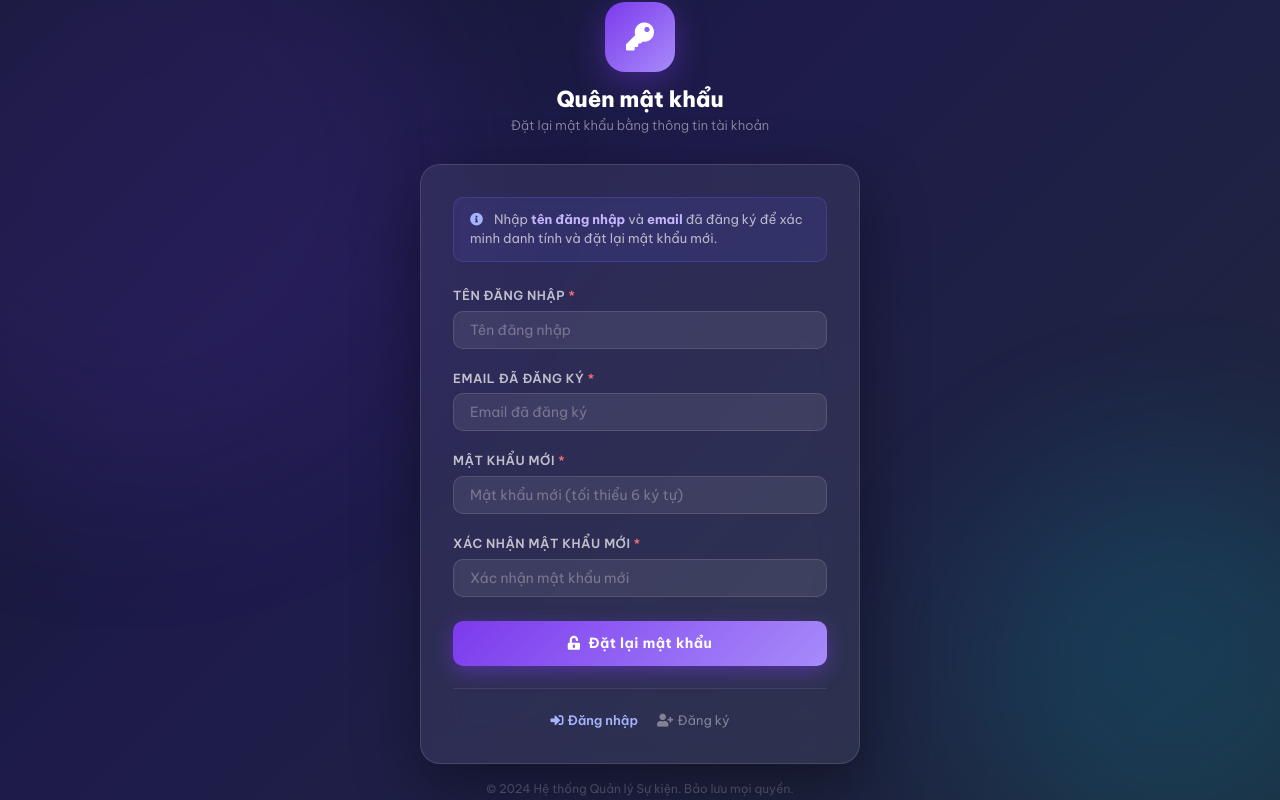
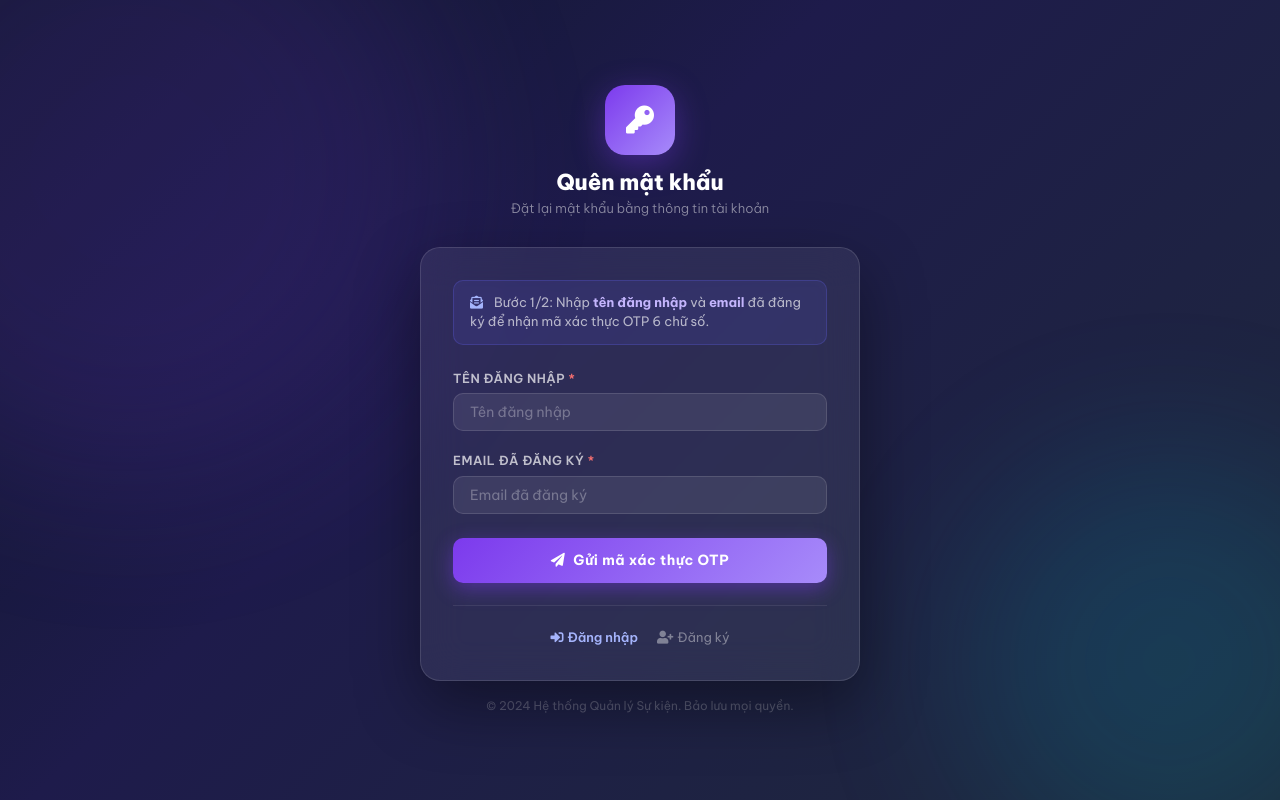
Before and after one commit to VanThuongNote/doAnTotNghiep, a Django app: page /forgot-password/ in a window 1280 px wide. Run offline with Django 3.2, Linux system fonts and the light colour scheme; parts of the project's set-up code (start-up, migrations or seed data) failed here and were passed over; some libraries are stand-ins or nearby versions.

Commit message:
feat(auth): quen mat khau 2 buoc bang ma OTP 6 so qua email va cai thien xac thuc

```diff
--- a/event_management/forms.py
+++ b/event_management/forms.py
@@ -80,10 +80,22 @@ class ResetPasswordForm(forms.Form):
     email = forms.EmailField(
         widget=forms.EmailInput(attrs={'class': 'form-control', 'placeholder': 'Email đã đăng ký'})
     )
+    otp_code = forms.CharField(
+        max_length=6,
+        required=False,
+        widget=forms.TextInput(attrs={
+            'class': 'form-control',
+            'placeholder': 'Nhập mã OTP 6 chữ số',
+            'maxlength': '6',
+            'style': 'letter-spacing: 4px; font-weight: 800; text-align: center;'
+        })
+    )
     new_password = forms.CharField(
+        required=False,
         widget=forms.PasswordInput(attrs={'class': 'form-control', 'placeholder': 'Mật khẩu mới (tối thiểu 6 ký tự)'})
     )
     confirm_password = forms.CharField(
+        required=False,
         widget=forms.PasswordInput(attrs={'class': 'form-control', 'placeholder': 'Xác nhận mật khẩu mới'})
     )
 
@@ -91,8 +103,9 @@ class ResetPasswordForm(forms.Form):
         cleaned_data = super().clean()
         pw = cleaned_data.get('new_password')
         cpw = cleaned_data.get('confirm_password')
-        if pw and cpw and pw != cpw:
-            self.add_error('confirm_password', 'Mật khẩu xác nhận không khớp!')
-        if pw and len(pw) < 6:
-            self.add_error('new_password', 'Mật khẩu phải có ít nhất 6 ký tự!')
+        if pw or cpw:
+            if pw != cpw:
+                self.add_error('confirm_password', 'Mật khẩu xác nhận không khớp!')
+            if pw and len(pw) < 6:
+                self.add_error('new_password', 'Mật khẩu phải có ít nhất 6 ký tự!')
         return cleaned_data
--- a/event_management/views.py
+++ b/event_management/views.py
@@ -1,34 +1,77 @@
+import json
+import random
+import threading
 from django.shortcuts import render, redirect
 from django.contrib.auth import authenticate, login, logout, update_session_auth_hash
 from django.contrib.auth.decorators import login_required
 from django.contrib import messages
+from django.conf import settings
+from django.core.mail import send_mail
+from django.db.models import Count
 
 from django.contrib.auth.models import User
-from events.models import EventCategory, Event, EventMember, UserCoin, UserProfile
+from events.models import (
+    EventCategory,
+    Event,
+    EventMember,
+    UserCoin,
+    UserProfile,
+    PasswordResetOTP,
+)
 from .forms import LoginForm, RegisterForm, ResetPasswordForm
+
 
 @login_required(login_url='login')
 def dashboard(request):
     """
     Trang tổng quan hệ thống.
-    Hiển thị thống kê: số danh mục, số sự kiện, số người dùng, sự kiện hoàn thành.
-    Danh sách sự kiện đang hoạt động gần nhất.
+    Hiển thị thống kê: số danh mục, số sự kiện, số người dùng, sự kiện hoàn thành,
+    kèm biểu đồ thống kê thực tế (Chart.js) và danh sách sự kiện gần nhất.
     """
-    user = User.objects.count()
+    user_count = User.objects.count()
     event_ctg = EventCategory.objects.count()
-    event = Event.objects.count()
+    event_count = Event.objects.count()
     complete_event = Event.objects.filter(status='completed').count()
     active_event = Event.objects.filter(status='active').count()
-    events = Event.objects.all().order_by('-start_date')[:10]
+    events = Event.objects.select_related('category').order_by('-start_date')[:10]
+
+    # Thống kê theo Danh mục sự kiện cho Bar Chart
+    categories = EventCategory.objects.annotate(
+        num_events=Count('event', distinct=True),
+        num_members=Count('event__eventmember', distinct=True),
+    ).order_by('priority')[:8]
+
+    cat_labels = [c.name for c in categories]
+    cat_event_counts = [c.num_events for c in categories]
+    cat_member_counts = [c.num_members for c in categories]
+
+    # Thống kê trạng thái điểm danh cho Doughnut Chart
+    if request.user.is_staff or request.user.is_superuser:
+        member_qs = EventMember.objects.all()
+    else:
+        member_qs = EventMember.objects.filter(user=request.user)
+
+    attended_cnt = member_qs.filter(attend_status__in=['attending', 'completed', 'present']).count()
+    waiting_cnt = member_qs.filter(attend_status='waiting').count()
+    absent_cnt = member_qs.filter(attend_status='absent').count()
+
     context = {
-        'user_count': user,
+        'user_count': user_count,
         'event_ctg': event_ctg,
-        'event': event,
+        'event': event_count,
         'complete_event': complete_event,
         'active_event': active_event,
         'events': events,
+        'chart_cat_labels': json.dumps(cat_labels, ensure_ascii=False),
+        'chart_cat_events': json.dumps(cat_event_counts),
+        'chart_cat_members': json.dumps(cat_member_counts),
+        'chart_attend_data': json.dumps([attended_cnt, waiting_cnt, absent_cnt]),
+        'attended_cnt': attended_cnt,
+        'waiting_cnt': waiting_cnt,
+        'absent_cnt': absent_cnt,
     }
     return render(request, 'dashboard.html', context)
+
 
 def login_page(request):
     forms = LoginForm()
@@ -41,14 +84,18 @@ def login_page(request):
             if user:
                 login(request, user)
                 return redirect('dashboard')
+            else:
+                messages.error(request, 'Tên đăng nhập hoặc mật khẩu không chính xác!')
     context = {
         'form': forms
     }
     return render(request, 'login.html', context)
 
+
 def logut_page(request):
     logout(request)
     return redirect('login')
+
 
 @login_required(login_url='login')
 def profile_page(request):
@@ -69,8 +116,10 @@ def profile_page(request):
         messages.success(request, 'Cập nhật hồ sơ thành công!')
         return redirect('profile')
 
-    total_registered = EventMember.objects.filter(user=request.user).count()
-    completed_count = EventMember.objects.filter(user=request.user, attend_status__in=['attending', 'completed']).count()
+    total_registered = EventMember.objects.filter(user=request.user).exclude(attend_status='cancelled').count()
+    completed_count = EventMember.objects.filter(
+        user=request.user, attend_status__in=['attending', 'completed', 'present']
+    ).count()
     user_coin = UserCoin.objects.filter(user=request.user).first()
     points = user_coin.gain_coin if user_coin else 0
 
@@ -81,6 +130,7 @@ def profile_page(request):
         'points': points
     }
     return render(request, 'profile.html', context)
+
 
 @login_required(login_url='login')
 def settings_page(request):
@@ -171,7 +221,6 @@ def delete_notification(request, pk):
     return JsonResponse({'status': 'error'}, status=405)
 
 
-
 def register_page(request):
     """Trang đăng ký tài khoản mới cho người dùng."""
     if request.user.is_authenticated:
@@ -192,22 +241,154 @@ def register_page(request):
     return render(request, 'register.html', {'form': form})
 
 
+def _send_otp_email_async(user_email: str, username: str, otp_code: str):
+    """Gửi mã OTP 6 chữ số qua Email (bất đồng bộ)."""
+    def _worker():
+        try:
+            html_msg = f"""
+            <div style="font-family: 'Segoe UI', Arial, sans-serif; max-width: 520px; margin: 0 auto; border:1px solid #e2e8f0; border-radius:16px; overflow:hidden;">
+                <div style="background: linear-gradient(135deg, #4f46e5, #7c3aed); padding: 24px; color:#fff; text-align:center;">
+                    <h2 style="margin:0;">🔐 Mã xác thực đặt lại mật khẩu</h2>
+                </div>
+                <div style="padding: 28px; background:#fff; color:#1e293b;">
+                    <p>Xin chào <strong>{username}</strong>,</p>
+                    <p>Bạn vừa yêu cầu đặt lại mật khẩu trên Hệ thống Quản lý Sự kiện. Đây là mã xác thực OTP của bạn (hiệu lực trong 10 phút):</p>
+                    <div style="background:#f8fafc; border:2px dashed #6366f1; border-radius:12px; padding:18px; text-align:center; font-size:32px; font-weight:900; letter-spacing:8px; color:#4f46e5; margin:20px 0;">
+                        {otp_code}
+                    </div>
+                    <p style="font-size:12px; color:#64748b;">Nếu bạn không thực hiện yêu cầu này, vui lòng bỏ qua email này.</p>
+                </div>
+            </div>
+            """
+            send_mail(
+                subject=f"[Mã OTP: {otp_code}] Đặt lại mật khẩu - Quản lý Sự kiện",
+                message=f"Mã OTP đặt lại mật khẩu của bạn là: {otp_code} (hiệu lực 10 phút).",
+                from_email=settings.DEFAULT_FROM_EMAIL,
+                recipient_list=[user_email],
+                html_message=html_msg,
+                fail_silently=True,
+            )
+        except Exception:
+            pass
+
+    t = threading.Thread(target=_worker, daemon=True)
+    t.start()
+
+
 def forgot_password_page(request):
-    """Trang quên mật khẩu: xác minh username + email rồi đặt mật khẩu mới."""
+    """
+    Trang quên mật khẩu bảo mật 2 bước với mã OTP 6 số gửi qua Email:
+    - Bước 1 (step = 'request_otp'): Nhập username + email -> gửi mã OTP 6 số.
+    - Bước 2 (step = 'verify_otp'): Nhập mã OTP + mật khẩu mới -> đổi mật khẩu.
+    """
     if request.user.is_authenticated:
         return redirect('dashboard')
-    form = ResetPasswordForm()
+
+    step = request.POST.get('step', 'request_otp')
+    form = ResetPasswordForm(request.POST or None)
+
     if request.method == 'POST':
-        form = ResetPasswordForm(request.POST)
-        if form.is_valid():
-            username = form.cleaned_data['username']
-            email = form.cleaned_data['email']
-            try:
-                user = User.objects.get(username=username, email=email)
-                user.set_password(form.cleaned_data['new_password'])
-                user.save()
-                messages.success(request, 'Đặt lại mật khẩu thành công! Hãy đăng nhập với mật khẩu mới.')
-                return redirect('login')
-            except User.DoesNotExist:
-                messages.error(request, 'Tên đăng nhập hoặc email không đúng!')
-    return render(request, 'forgot_password.html', {'form': form})
+        if step == 'request_otp':
+            username = request.POST.get('username', '').strip()
+            email = request.POST.get('email', '').strip()
+
+            user = None
+            if username and email:
+                user = User.objects.filter(username__iexact=username, email__iexact=email).first()
+                if not user:
+                    # Nếu tài khoản tồn tại nhưng trước đó chưa lưu email thì cập nhật email cho tài khoản
+                    candidate = User.objects.filter(username__iexact=username).first()
+                    if candidate and not candidate.email:
+                        candidate.email = email
+                        candidate.save(update_fields=['email'])
+                        user = candidate
+            elif username:
+                user = User.objects.filter(username__iexact=username).first()
+            elif email:
+                user = User.objects.filter(email__iexact=email).first()
+
+            if user:
+                target_email = user.email or email
+                PasswordResetOTP.objects.filter(user=user, is_used=False).update(is_used=True)
+                otp_code = f"{random.randint(100000, 999999)}"
+                PasswordResetOTP.objects.create(user=user, otp_code=otp_code)
+                if target_email:
+                    _send_otp_email_async(target_email, user.username, otp_code)
+
+                if settings.DEBUG or not settings.EMAIL_HOST_USER:
+                    messages.info(
+                        request,
+                        f"Đã gửi mã xác thực OTP đến {target_email or 'hệ thống'}. (Mã OTP xác thực của bạn là: {otp_code})"
+                    )
+                else:
+                    messages.success(
+                        request,
+                        f"Mã xác thực OTP 6 chữ số đã được gửi tới email {target_email}. Vui lòng kiểm tra hộp thư!"
+                    )
+                return render(request, 'forgot_password.html', {
+                    'form': ResetPasswordForm(initial={'username': user.username, 'email': target_email}),
+                    'step': 'verify_otp',
+                    'username_val': user.username,
+                    'email_val': target_email,
+                })
+            else:
+                messages.error(request, 'Tên đăng nhập hoặc email không đúng! Vui lòng kiểm tra lại.')
+
+        elif step == 'verify_otp':
+            username = request.POST.get('username', '').strip()
+            email = request.POST.get('email', '').strip()
+            otp_input = request.POST.get('otp_code', '').strip()
+            new_pw = request.POST.get('new_password', '')
+            confirm_pw = request.POST.get('confirm_password', '')
+
+            user = (
+                User.objects.filter(username__iexact=username).first()
+                if username
+                else User.objects.filter(email__iexact=email).first()
+            )
+            if not user:
+                messages.error(request, 'Thông tin tài khoản không hợp lệ!')
+                return render(request, 'forgot_password.html', {'form': form, 'step': 'request_otp'})
+
+            otp_record = PasswordResetOTP.objects.filter(
+                user=user, otp_code=otp_input, is_used=False
+            ).order_by('-created_at').first()
+
+            if not otp_record or not otp_record.is_valid():
+                messages.error(request, 'Mã OTP không chính xác hoặc đã hết hạn (10 phút)!')
+                return render(request, 'forgot_password.html', {
+                    'form': form,
+                    'step': 'verify_otp',
+                    'username_val': user.username,
+                    'email_val': user.email or email,
+                    'otp_val': otp_input,
+                })
+
+            if len(new_pw) < 6:
+                messages.error(request, 'Mật khẩu mới phải có ít nhất 6 ký tự!')
+                return render(request, 'forgot_password.html', {
+                    'form': form,
+                    'step': 'verify_otp',
+                    'username_val': user.username,
+                    'email_val': user.email or email,
+                    'otp_val': otp_input,
+                })
+
+            if new_pw != confirm_pw:
+                messages.error(request, 'Mật khẩu xác nhận không khớp!')
+                return render(request, 'forgot_password.html', {
+                    'form': form,
+                    'step': 'verify_otp',
+                    'username_val': user.username,
+                    'email_val': user.email or email,
+                    'otp_val': otp_input,
+                })
+
+            otp_record.is_used = True
+            otp_record.save()
+            user.set_password(new_pw)
+            user.save()
+            messages.success(request, '🎉 Đặt lại mật khẩu thành công! Hãy đăng nhập với mật khẩu mới.')
+            return redirect('login')
+
+    return render(request, 'forgot_password.html', {'form': form, 'step': 'request_otp'})
--- a/templates/forgot_password.html
+++ b/templates/forgot_password.html
@@ -117,19 +117,57 @@
         <div class="login-card">
             {% if messages %}
                 {% for message in messages %}
-                <div class="{% if message.tags == 'success' %}alert-success-custom{% else %}alert-error-custom{% endif %}">
-                    <i class="fas fa-{% if message.tags == 'success' %}check-circle{% else %}exclamation-triangle{% endif %} mr-2"></i>{{ message }}
+                <div class="{% if message.tags == 'success' or message.tags == 'info' %}alert-success-custom{% else %}alert-error-custom{% endif %}">
+                    <i class="fas fa-{% if message.tags == 'success' or message.tags == 'info' %}check-circle{% else %}exclamation-triangle{% endif %} mr-2"></i>{{ message }}
                 </div>
                 {% endfor %}
             {% endif %}
 
+            {% if step == 'verify_otp' %}
             <div class="info-note">
-                <i class="fas fa-info-circle mr-2" style="color:#a5b4fc;"></i>
-                Nhập <strong style="color:#c4b5fd;">tên đăng nhập</strong> và <strong style="color:#c4b5fd;">email</strong> đã đăng ký để xác minh danh tính và đặt lại mật khẩu mới.
+                <i class="fas fa-shield-alt mr-2" style="color:#6ee7b7;"></i>
+                Bước 2/2: Nhập <strong style="color:#6ee7b7;">mã xác thực OTP (6 chữ số)</strong> đã gửi tới email <strong style="color:#c4b5fd;">{{ email_val }}</strong> và đặt mật khẩu mới.
             </div>
 
             <form method="post" id="forgot-form" novalidate>
                 {% csrf_token %}
+                <input type="hidden" name="step" value="verify_otp">
+                <input type="hidden" name="username" value="{{ username_val }}">
+                <input type="hidden" name="email" value="{{ email_val }}">
+
+                <div class="form-group">
+                    <label for="id_otp_code">Mã xác thực OTP (6 số) <span style="color:#f87171;">*</span></label>
+                    <input type="text" name="otp_code" id="id_otp_code" maxlength="6" class="form-control" placeholder="Nhập mã OTP 6 chữ số" value="{{ otp_val|default:'' }}" style="letter-spacing: 6px; font-weight: 800; text-align: center; font-size: 18px;" required autocomplete="one-time-code">
+                </div>
+
+                <div class="form-group">
+                    <label for="id_new_password">Mật khẩu mới <span style="color:#f87171;">*</span></label>
+                    {{ form.new_password }}
+                </div>
+
+                <div class="form-group">
+                    <label for="id_confirm_password">Xác nhận mật khẩu mới <span style="color:#f87171;">*</span></label>
+                    {{ form.confirm_password }}
+                </div>
+
+                <button type="submit" class="btn btn-reset mt-2" id="reset-btn">
+                    <i class="fas fa-check-circle mr-2"></i>Xác nhận OTP & Đổi mật khẩu
+                </button>
+            </form>
+            <div class="text-center mt-3">
+                <a href="{% url 'forgot-password' %}" style="color:rgba(255,255,255,0.6); font-size:12px;">
+                    <i class="fas fa-redo mr-1"></i>Gửi lại mã OTP khác
+                </a>
+            </div>
+            {% else %}
+            <div class="info-note">
+                <i class="fas fa-envelope-open-text mr-2" style="color:#a5b4fc;"></i>
+                Bước 1/2: Nhập <strong style="color:#c4b5fd;">tên đăng nhập</strong> và <strong style="color:#c4b5fd;">email</strong> đã đăng ký để nhận mã xác thực OTP 6 chữ số.
+            </div>
+
+            <form method="post" id="forgot-form" novalidate>
+                {% csrf_token %}
+                <input type="hidden" name="step" value="request_otp">
 
                 <div class="form-group">
                     <label for="id_username">Tên đăng nhập <span style="color:#f87171;">*</span></label>
@@ -147,26 +185,11 @@
                     {% endif %}
                 </div>
 
-                <div class="form-group">
-                    <label for="id_new_password">Mật khẩu mới <span style="color:#f87171;">*</span></label>
-                    {{ form.new_password }}
-                    {% if form.new_password.errors %}
-                    <div class="field-error">{{ form.new_password.errors.0 }}</div>
-                    {% endif %}
-                </div>
-
-                <div class="form-group">
-                    <label for="id_confirm_password">Xác nhận mật khẩu mới <span style="color:#f87171;">*</span></label>
-                    {{ form.confirm_password }}
-                    {% if form.confirm_password.errors %}
-                    <div class="field-error">{{ form.confirm_password.errors.0 }}</div>
-                    {% endif %}
-                </div>
-
-                <button type="submit" class="btn btn-reset mt-2" id="reset-btn">
-                    <i class="fas fa-unlock-alt mr-2"></i>Đặt lại mật khẩu
+                <button type="submit" class="btn btn-reset mt-2" id="send-otp-btn">
+                    <i class="fas fa-paper-plane mr-2"></i>Gửi mã xác thực OTP
                 </button>
             </form>
+            {% endif %}
 
             <div style="text-align:center;margin-top:22px;padding-top:18px;border-top:1px solid rgba(255,255,255,0.08);">
                 <a href="{% url 'login' %}" style="color:#a5b4fc;font-size:13px;font-weight:600;text-decoration:none;margin-right:16px;">
@@ -183,6 +206,7 @@
         </div>
     </div>
 
-    {% include 'base/js.html' %}
+    <script src="{% static 'plugins/jquery/jquery.min.js' %}"></script>
+    <script src="{% static 'plugins/bootstrap/js/bootstrap.bundle.min.js' %}"></script>
 </body>
 </html>
```
Also changed, not shown: event_management/settings.py (+22 -12 lines), 1 other file.
